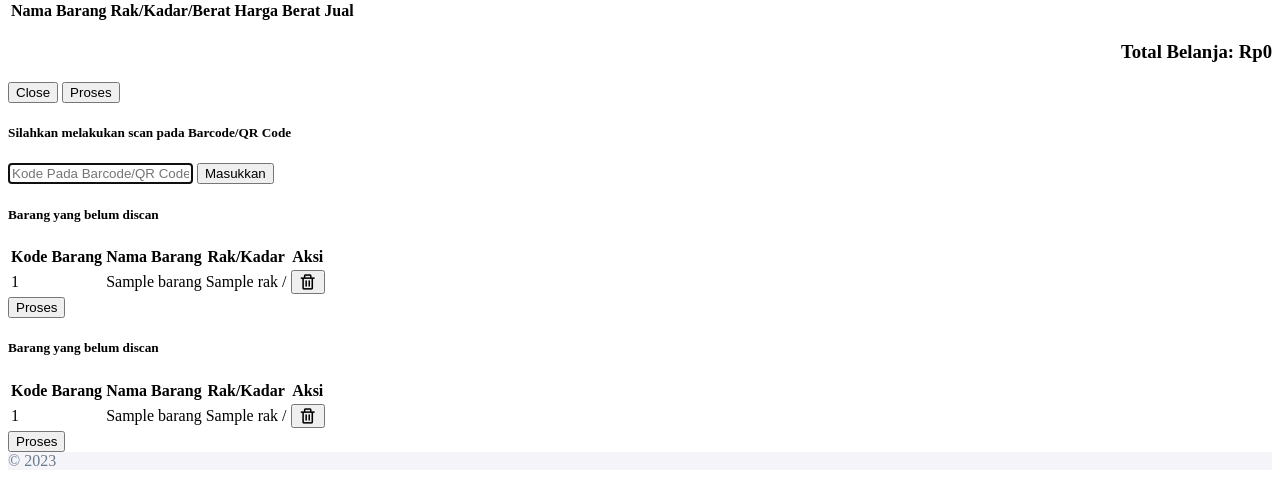
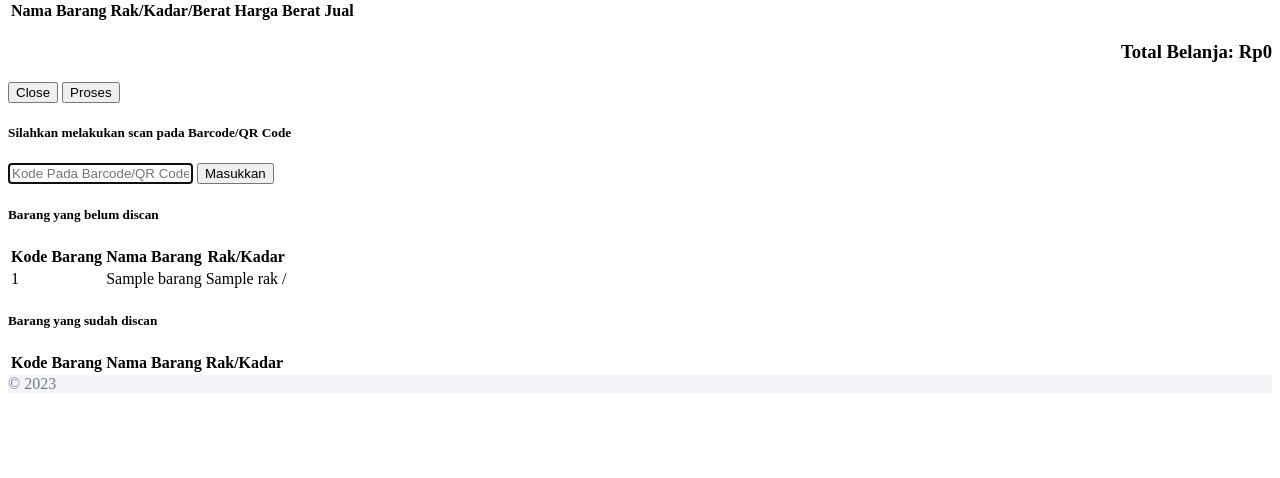
Before and after one commit to ryannolly/toko-emas-murni-a1, a CodeIgniter app: page /toko-emas-murni-a1/index.php/adm/data_rak/checklist_barang_pada_rak/1 in a window 1280 px wide. Shown: the part 2034-2512 px from the top of the page. After the commit the page ends 2423 px from the top, so only its background shows below. Run offline with CodeIgniter, Linux system fonts and the light colour scheme; a user stored in the database is signed in; tables that the repository leaves empty hold one stand-in row (values such as "Sample post"); lists and menus that the app fills with data are empty.

Commit message:
Checklist data barang done

```diff
--- a/application/controllers/adm/Data_rak.php
+++ b/application/controllers/adm/Data_rak.php
@@ -225,6 +225,34 @@ class Data_rak extends CI_Controller {
         $this->load->view("Admin/lihat_data/checklist_barang_pada_rak", $data);
         $this->load->view('Admin/Template_admin/footer');
     }
+
+    public function check_barang_di_sebuah_rak(){
+        $where = array(
+            'uuid'      => $this->input->post("uuid"),
+            'id_rak'    => $this->input->post("id_rak")
+        );
+
+        //Get Data
+        $data['data'] = $this->model_admin->get_detail_barang_penjualan_checklist($where);
+
+        //Update the data in session
+        if(@$data['data']){
+            //Update last id barang kasir
+            $data['data']->id_session_barang = $this->session->userdata("last_id_barang_kasir");
+            $this->session->set_userdata("last_id_barang_kasir", $data['data']->id_session_barang + 1);
+
+            //Masukkan
+            $array_data = $this->session->userdata("barang_kasir");
+            $array_data[] =  $data['data'];
+            $this->session->set_userdata("barang_kasir", $array_data);
+            $data['is_data_ada'] = 1;
+        }else{
+            $data['is_data_ada'] = 0;
+        }
+
+        //Send
+        echo json_encode($data);
+    }
 }
 
 ?>
--- a/application/models/Model_admin.php
+++ b/application/models/Model_admin.php
@@ -64,6 +64,15 @@ class Model_admin extends CI_Model {
         LEFT JOIN ms_kadar kadar ON kadar.id = bar.id_kadar WHERE bar.uuid = ? AND bar.stok > 0";
 
         return $this->db->query($sql, array($where['uuid']))->row();
+    }
+
+    public function get_detail_barang_penjualan_checklist($where){
+        $sql = "SELECT bar.*, rak.nama_rak, kadar.nama_kadar
+        FROM ms_barang bar
+        LEFT JOIN ms_rak rak ON rak.id = bar.id_rak
+        LEFT JOIN ms_kadar kadar ON kadar.id = bar.id_kadar WHERE bar.uuid = ? AND bar.id_rak = ?";
+
+        return $this->db->query($sql, array($where['uuid'], $where['id_rak']))->row();
     }
 
 
--- a/application/views/Admin/lihat_data/checklist_barang_pada_rak.php
+++ b/application/views/Admin/lihat_data/checklist_barang_pada_rak.php
@@ -63,30 +63,23 @@
                             <th class="text-wrap">Kode Barang</th>
                             <th class="text-wrap">Nama Barang</th>
                             <th class="text-wrap">Rak/Kadar</th>
-                            <th class="text-wrap">Aksi</th>
                             </tr>
                         </thead>
-                        <tbody id="body_tabel">
+                        <tbody id="">
                                 <?php foreach($barang as $p) :   ?>
                                     <tr id="tr_<?php echo $p->Id ?>">
                                         <td><?php echo $p->Id; ?></td>
                                         <td class="text-wrap"><?php echo $p->nama_barang ?></td>
                                         <td class="text-wrap"><?php echo $p->nama_rak . " / " . $p->nama_kadar ?></td>
-                                        <td>
-                                            <button type="button" id="<?php echo $p->Id ?>" class="btn btn-icon btn-danger hapus_barang_session"><span class="tf-icons bx bx-trash"></span></button>
-                                        </td>
                                     </tr>
                                 <?php endforeach; ?>
                         </tbody>
                         </table>
                     </div>
                     </div>
-                    <div class="card-footer">
-                    <button type="button" class="btn btn-info" id="tombol_jual_barang" data-bs-toggle="modal" data-bs-target="#penjualanKasir">Proses</button>
-                    </div>
                 </div>
                 <div class="card col-lg-6 ">
-                    <h5 class="card-header">Barang yang belum discan</h5>
+                    <h5 class="card-header">Barang yang sudah discan</h5>
                     <div class="card-body">
                     <div class="table-responsive text-nowrap">
                         <table class="table table-bordered" style="color:#000">
@@ -95,26 +88,13 @@
                             <th class="text-wrap">Kode Barang</th>
                             <th class="text-wrap">Nama Barang</th>
                             <th class="text-wrap">Rak/Kadar</th>
-                            <th class="text-wrap">Aksi</th>
                             </tr>
                         </thead>
                         <tbody id="body_tabel">
-                                <?php foreach($barang as $p) :   ?>
-                                    <tr id="tr_<?php echo $p->Id ?>">
-                                        <td><?php echo $p->Id; ?></td>
-                                        <td class="text-wrap"><?php echo $p->nama_barang ?></td>
-                                        <td class="text-wrap"><?php echo $p->nama_rak . " / " . $p->nama_kadar ?></td>
-                                        <td>
-                                            <button type="button" id="<?php echo $p->Id ?>" class="btn btn-icon btn-danger hapus_barang_session"><span class="tf-icons bx bx-trash"></span></button>
-                                        </td>
-                                    </tr>
-                                <?php endforeach; ?>
+
                         </tbody>
                         </table>
                     </div>
-                    </div>
-                    <div class="card-footer">
-                    <button type="button" class="btn btn-info" id="tombol_jual_barang" data-bs-toggle="modal" data-bs-target="#penjualanKasir">Proses</button>
                     </div>
                 </div>
               </div>
@@ -141,26 +121,29 @@
 
                 $.ajax({
                     type : "POST",
-                    url : "<?= site_url('adm/penjualan/ajax_post_and_get') ?>",
+                    url : "<?= site_url('adm/data_rak/check_barang_di_sebuah_rak') ?>",
                     data : {
-                        "uuid" : uuid
+                        "uuid" : uuid,
+                        'id_rak' : "<?php echo $detail_rak->id ?>"
                     },
                     success : function(response){
                         var jawaban = JSON.parse(response);
 
-                        if(jawaban.is_data_ada){
-                            console.log(jawaban.data);
-                            var html = "";
-                            html += "<tr id='tr_" + jawaban.data.id_session_barang +"'>";
-                            html += "<td>" + jawaban.data.Id + "</td>";
-                            html += "<td class='text-wrap'>" + jawaban.data.nama_barang + "</td>";
-                            html += "<td class='text-wrap'>" + jawaban.data.nama_rak + " / " + jawaban.data.nama_kadar +  "</td>";
-                            html += '<td><button type="button" id="' + jawaban.data.id_session_barang + '" class="btn btn-icon btn-danger hapus_barang_session"><span class="tf-icons bx bx-trash"></span></button></td></tr>';
+                        console.log(jawaban);
 
-                            $('#body_tabel').append(html);
-                        }else{
-                            alert("Data tidak tersedia atau stok telah habis!");
-                        }
+                        // if(jawaban.is_data_ada){
+                        //     console.log(jawaban.data);
+                        //     var html = "";
+                        //     html += "<tr id='tr_" + jawaban.data.id_session_barang +"'>";
+                        //     html += "<td>" + jawaban.data.Id + "</td>";
+                        //     html += "<td class='text-wrap'>" + jawaban.data.nama_barang + "</td>";
+                        //     html += "<td class='text-wrap'>" + jawaban.data.nama_rak + " / " + jawaban.data.nama_kadar +  "</td>";
+                        //     html += '<td><button type="button" id="' + jawaban.data.id_session_barang + '" class="btn btn-icon btn-danger hapus_barang_session"><span class="tf-icons bx bx-trash"></span></button></td></tr>';
+
+                        //     $('#body_tabel').append(html);
+                        // }else{
+                        //     alert("Data tidak tersedia atau stok telah habis!");
+                        // }
                     },fail : function(){
                         alert("Koneksi Gagal! Silahkan untuk merefresh halaman berikut");
                     },
@@ -185,25 +168,27 @@
 
         $.ajax({
             type : "POST",
-            url : "<?= site_url('adm/penjualan/ajax_post_and_get') ?>",
+            url : "<?= site_url('adm/data_rak/check_barang_di_sebuah_rak') ?>",
             data : {
-                "uuid" : uuid
+                "uuid" : uuid,
+                'id_rak' : "<?php echo $detail_rak->id ?>"
             },
             success : function(response){
                 var jawaban = JSON.parse(response);
+                console.log(jawaban.data.Id);
+                $("#tr_" + jawaban.data.Id).remove();
 
                 if(jawaban.is_data_ada){
-                    console.log(jawaban.data);
+
                     var html = "";
                     html += "<tr id='tr_" + jawaban.data.id_session_barang +"'>";
                     html += "<td>" + jawaban.data.Id + "</td>";
                     html += "<td class='text-wrap'>" + jawaban.data.nama_barang + "</td>";
                     html += "<td class='text-wrap'>" + jawaban.data.nama_rak + " / " + jawaban.data.nama_kadar +  "</td>";
-                    html += '<td><button type="button" id="' + jawaban.data.id_session_barang + '" class="btn btn-icon btn-danger hapus_barang_session"><span class="tf-icons bx bx-trash"></span></button></td></tr>';
 
                     $('#body_tabel').append(html);
                 }else{
-                    alert("Data tidak tersedia atau stok telah habis!");
+                    alert("Data tersebut tidak ada pada rak tersebut!");
                 }
             },fail : function(){
                 alert("Koneksi Gagal! Silahkan untuk merefresh halaman berikut");
@@ -222,96 +207,3 @@
     })
 
 </script>
-
-<script>
-    $(document).on('click', '.hapus_barang_session', function(){
-        var id = $(this).attr("id");
-
-        $.ajax({
-            type    : "POST",
-            url     : "<?= site_url("adm/penjualan/ajax_delete_barang_from_session") ?>",
-            data    : {
-                'id_session_barang' : id
-            },
-            success : function(response){
-                $("#tr_" + id).remove();
-                alert("Pembatalan barang berhasil!");
-            },fail : function(){
-                alert("Koneksi Gagal! Silahkan untuk merefresh halaman berikut");
-            },
-            error : function(statusCode, errorThrown){
-                if(statusCode.status == 0){
-                    alert("Koneksi Anda Terputus!");
-                }
-            },
-            complete : function(){
-                // $("#kode-ruang-section").show();
-                // $('#gambar-loading-2').hide();
-            }
-        })
-
-
-    })
-</script>
-
-<script>
-    $("#tombol_jual_barang").click(function(){
-        $.ajax({
-            type    : "POST",
-            url     : "<?= site_url("adm/penjualan/get_ajax_session_barang") ?>",
-            success : function(response){
-                data = JSON.parse(response);
-                var html = "";
-
-                var i;
-                for(i = 0; i<data.length; i++){
-                    html += "<tr>";
-                    html += "<td>" + data[i].nama_barang + "</td>";
-                    html += "<td>" + data[i].nama_rak + " / " + data[i].nama_kadar + "/" + data[i].berat_jual + "gr</td>";
-                    html += "<input type='hidden' name='id_barang_session[]' value='" + data[i].id_session_barang +  "'>";
-                    html += "<td><input name='harga_barang[]' type='number' class='form-control hitung_harga' value='' required placeholder='Masukkan harga ..'></td>";
-                    html += "<td><input name='berat_jual[]' type='text' class='form-control' value='' required placeholder='Masukkan Berat dalam gram ..'></td>";
-                    html += "</tr>";
-                }
-
-                $("#tempat_jual").append(html);
-            },fail : function(){
-                alert("Koneksi Gagal! Silahkan untuk merefresh halaman berikut");
-            },
-            error : function(statusCode, errorThrown){
-                if(statusCode.status == 0){
-                    alert("Koneksi Anda Terputus!");
-                }
-            },
-            complete : function(){
-                // $("#kode-ruang-section").show();
-                // $('#gambar-loading-2').hide();
-            }
-        })
-    })
-</script>
-
-<script>
-    function addCommas(nStr) {
-        nStr += '';
-        var x = nStr.split('.');
-        var x1 = x[0];
-        var x2 = x.length > 1 ? '.' + x[1] : '';
-        var rgx = /(\d+)(\d{3})/;
-        while (rgx.test(x1)) {
-                x1 = x1.replace(rgx, '$1' + ',' + '$2');
-        }
-        return x1 + x2;
-    }
-</script>
-
-<script>
-    $(document).on('keyup', '.hitung_harga', function(){
-        var harga_total = 0;
-        $('.hitung_harga').each(function(){
-            harga_total += +$(this).val();
-        })
-
-        $("#Label_Harga").html("Total Belanja: Rp" +  addCommas(harga_total));
-    })
-</script>
```
